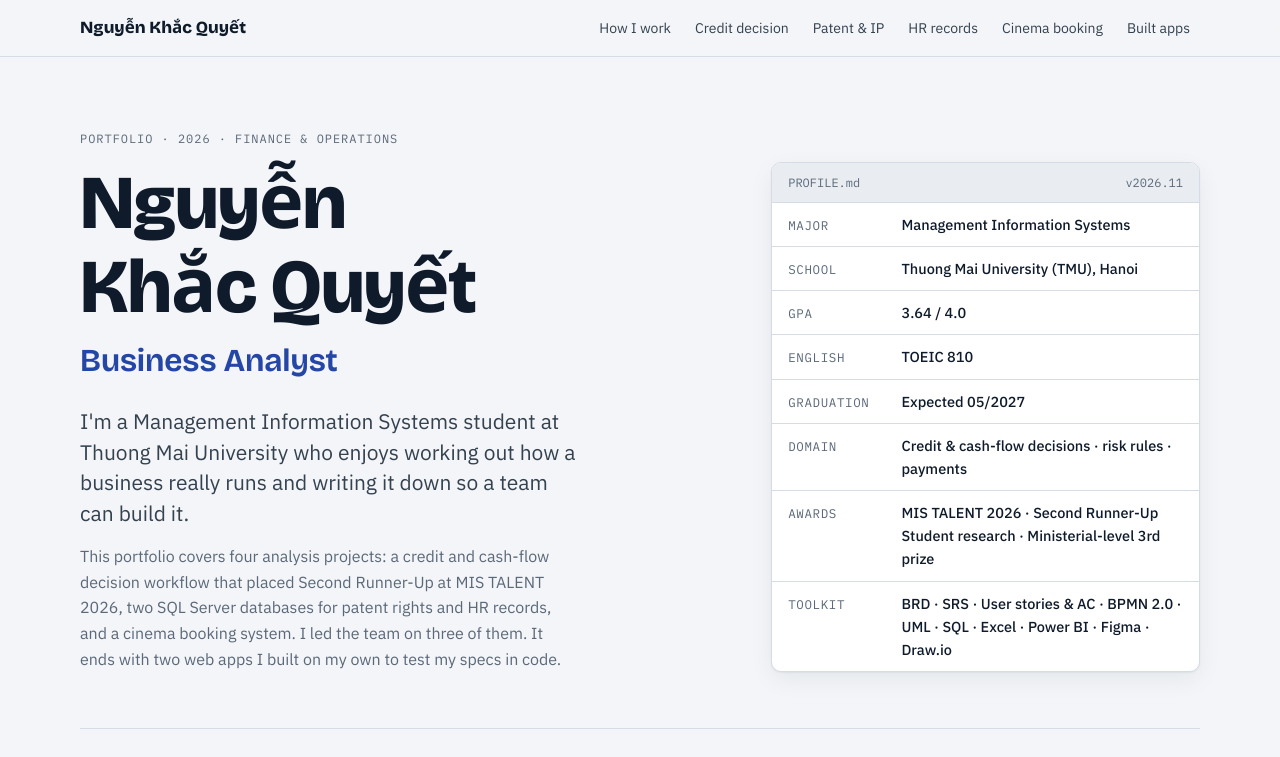
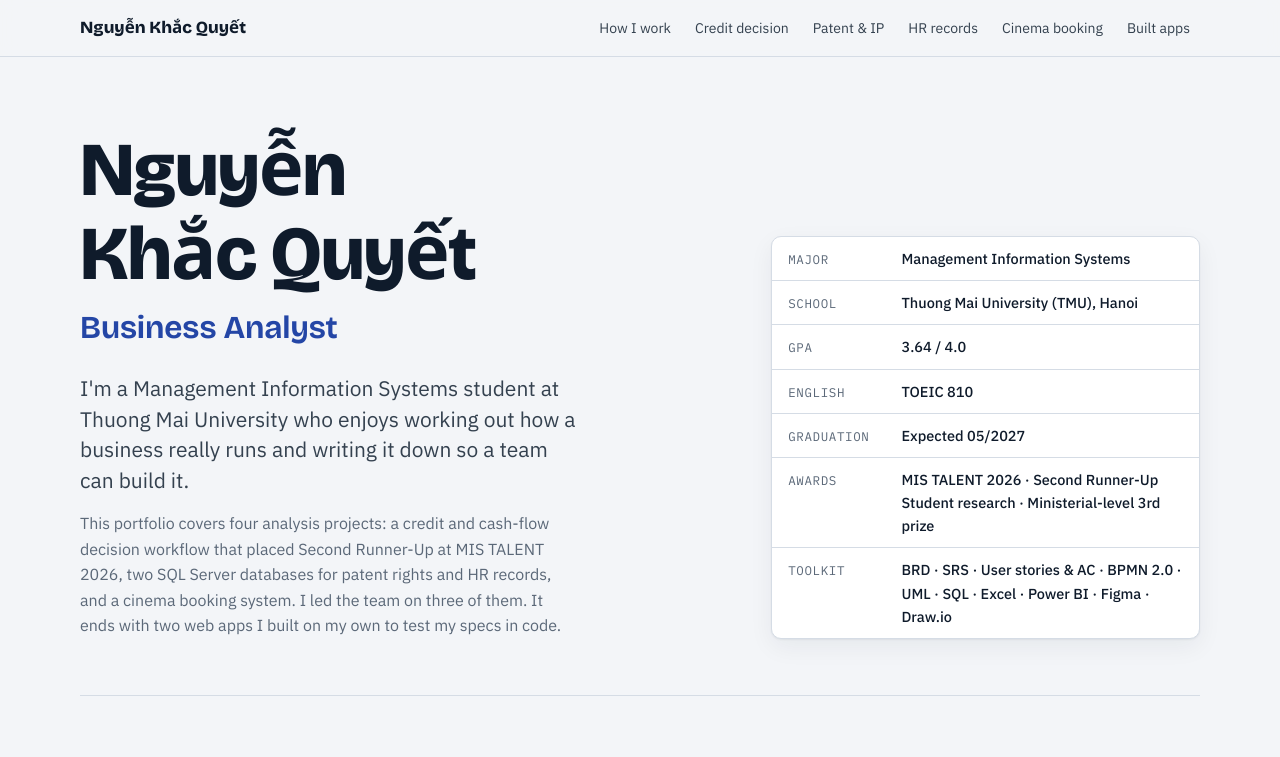
Before and after one commit to Kwuyet/Kwuyet.github.io, a plain HTML site: page index.html in a window 1280 px wide. Shown: the top 757 px of the page. Drawn offline with nearby package versions, Linux system fonts and the light colour scheme.

Commit message:
Remove hero eyebrow, profile card header and domain row
Co-Authored-By: Claude Opus 5.5 <noreply@anthropic.com>
Claude-Session: https://claude.ai/code/session_01QW67GweW7KZiGjjXtvwtZi

```diff
--- a/index.html
+++ b/index.html
@@ -261,20 +261,17 @@ dialog.lb button{position:fixed;top:14px;right:18px;background:#fff;color:#0F1B2
 
 <header class="hero">
   <div>
-    <p class="eyebrow">Portfolio · 2026 · Finance &amp; operations</p>
-    <h1 style="margin-top:14px">Nguyễn Khắc Quyết<span class="role">Business Analyst</span></h1>
+    <h1>Nguyễn Khắc Quyết<span class="role">Business Analyst</span></h1>
     <p class="thesis">I'm a Management Information Systems student at Thuong Mai University who enjoys working out how a business really runs and writing it down so a team can build it.</p>
     <p class="thesis-sub">This portfolio covers four analysis projects: a credit and cash-flow decision workflow that placed Second Runner-Up at MIS TALENT 2026, two SQL Server databases for patent rights and HR records, and a cinema booking system. I led the team on three of them. It ends with two web apps I built on my own to test my specs in code.</p>
   </div>
   <aside class="spec" aria-label="Profile summary">
-    <header><span>PROFILE.md</span><span>v2026.11</span></header>
     <dl>
       <dt>Major</dt><dd>Management Information Systems</dd>
       <dt>School</dt><dd>Thuong Mai University (TMU), Hanoi</dd>
       <dt>GPA</dt><dd class="num">3.64 / 4.0</dd>
       <dt>English</dt><dd class="num">TOEIC 810</dd>
       <dt>Graduation</dt><dd class="num">Expected 05/2027</dd>
-      <dt>Domain</dt><dd>Credit &amp; cash-flow decisions · risk rules · payments</dd>
       <dt>Awards</dt><dd>MIS TALENT 2026 · Second Runner-Up<br>Student research · Ministerial-level 3rd prize</dd>
       <dt>Toolkit</dt><dd>BRD · SRS · User stories &amp; AC · BPMN 2.0 · UML · SQL · Excel · Power BI · Figma · Draw.io</dd>
     </dl>
```
